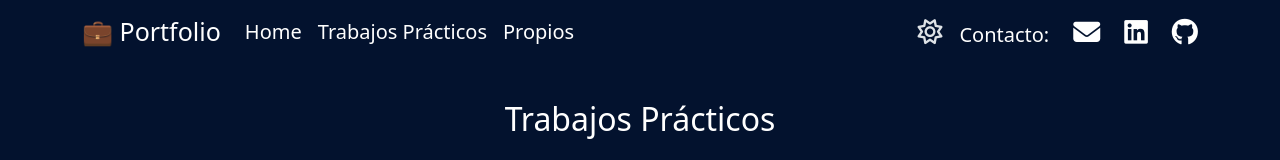
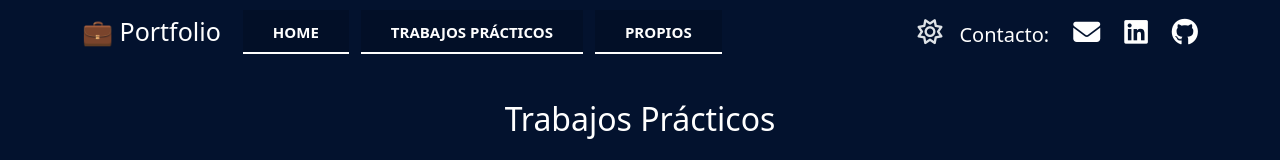
Before and after one commit to aalejoo12/portfolioamas, a React (Vite) app: page /proyectos in a window 1280 px wide. Shown: the top 160 px of the page. Built offline with nearby package versions, Linux system fonts and the light colour scheme.

Commit message:
animaciones varias

```diff
--- a/src/components/Header.jsx
+++ b/src/components/Header.jsx
@@ -42,8 +42,37 @@ const Header = () => {
           </Navbar.Brand>
           <Navbar.Toggle aria-controls="basic-navbar-nav" />
           <Navbar.Collapse id="basic-navbar-nav">
+            {modoOscuro ? (
               <Nav className="me-auto">
-              {/* <Nav.Link href="#home" onClick={scrollToTop}><Link className="link" to={"/"}>Inicio</Link></Nav.Link> */}
+                <button>
+                  <a href="#section1" className="btn2"><span className="spn2">Sobre mí</span></a>
+                </button>
+                <button>
+                  <a href="#section2" className="btn2"><span className="spn2">Skills</span></a>
+                </button>
+                <button>
+                <Link onClick={scrollToTop} className="link btn2" to={"/proyectos"}><span className="spn2">
+                    Proyectos
+                  </span></Link>
+                </button>
+              </Nav>
+            ) :
+              (<Nav className="me-auto">
+                <button>
+                  <a href="#section1" className="btn3"><span className="spn2">Sobre mí</span></a>
+                </button>
+                <button>
+                  <a href="#section2" className="btn3"><span className="spn2">Skills</span></a>
+                </button>
+                <button>
+                <Link onClick={scrollToTop} className="link btn3" to={"/proyectos"}><span className="spn2 text-black">
+                    Proyectos
+                  </span></Link>
+                </button>
+              </Nav>)}
+
+            {/* <Nav className="me-auto">
+
               <Nav.Link
                 className={modoOscuro ? "text-white" : "text-black"}
                 href="#section1"
@@ -64,7 +93,9 @@ const Header = () => {
                   Proyectos
                 </Link>
               </Nav.Link>
-            </Nav>
+
+            </Nav> */}
+
             {modoOscuro ? (
               <motion.div
                 whileHover={{ scale: 1.2 }}
--- a/src/components/HeaderProyectos.jsx
+++ b/src/components/HeaderProyectos.jsx
@@ -34,12 +34,42 @@ const HeaderProyectos = () => {
           </Navbar.Brand>
       <Navbar.Toggle aria-controls="basic-navbar-nav" />
       <Navbar.Collapse id="basic-navbar-nav">
-        <Nav className="me-auto">
+      {modoOscuro ? (
+              <Nav className="me-auto">
+                <button>
+                <Link onClick={scrollToTop} className="link btn2" to={"/"}><span className="spn2">
+                    Home
+                  </span></Link>
+                </button>
+                <button>
+                  <a href="#section1" className="btn2"><span className="spn2">Trabajos Prácticos</span></a>
+                </button>
+                <button>
+                  <a href="#section2" className="btn2"><span className="spn2">Propios</span></a>
+                </button>
+              </Nav>
+            ) :
+              (
+                <Nav className="me-auto">
+                <button>
+                <Link onClick={scrollToTop} className="link btn3" to={"/"}><span className="spn2 text-black">
+                    Home
+                  </span></Link>
+                </button>
+                <button>
+                  <a href="#section1" className="btn3"><span className="spn2">Trabajos Prácticos</span></a>
+                </button>
+                <button>
+                  <a href="#section2" className="btn3"><span className="spn2">Propios</span></a>
+                </button>
+              </Nav>
+              )}
+
+        {/* <Nav className="me-auto">
           <Nav.Link className={modoOscuro?"text-white":"text-black"} onClick={scrollToTop}><Link className='link' to={"/"}>Home</Link></Nav.Link>
           <Nav.Link className={modoOscuro?"text-white":"text-black"} href="#section1">Trabajos Prácticos</Nav.Link>
           <Nav.Link className={modoOscuro?"text-white":"text-black"} href="#section2">Propios</Nav.Link>
-          {/* <Nav.Link><Link className='link' to={"/proyectos"}>Proyectos</Link></Nav.Link> */}
-        </Nav>
+        </Nav> */}
         {modoOscuro ? (
               <motion.div
               whileHover={{ scale: 1.2 }}
--- a/src/css/Header.css
+++ b/src/css/Header.css
@@ -50,3 +50,130 @@
 .btnOscuro{
     color: black;
 }
+
+.btn2 {
+    position: relative;
+    display: inline-block;
+    padding: 9px 28px;
+    border: 2px solid #fefefe;
+    text-transform: uppercase;
+    color: #fefefe;
+    text-decoration: none;
+    font-weight: 600;
+    font-size: 15px;
+    transition: 0.3s;
+  }
+
+  .btn2::before {
+    content: '';
+    position: absolute;
+    top: -2px;
+    left: -2px;
+    width: calc(100% + 4px);
+    height: calc(100% - -2px);
+    background-color: #020f27;
+    transition: 0.3s ease-out;
+    transform: scaleY(1);
+  }
+
+  .btn2::after {
+    content: '';
+    position: absolute;
+    top: -2px;
+    left: -2px;
+    width: calc(100% + 4px);
+    height: calc(100% - 50px);
+    background-color: #020f27;
+    transition: 0.3s ease-out;
+    transform: scaleY(1);
+  }
+
+  .btn2:hover::before {
+    transform: translateY(-27px);
+    height: 0;
+  }
+
+  .btn2:hover::after {
+    transform: scaleX(0);
+    transition-delay: 0.15s;
+  }
+
+  .btn2:hover {
+    border: 2px solid #fefefe;
+  }
+
+  .btn2 span {
+    position: relative;
+    z-index: 3;
+  }
+
+  button {
+    text-decoration: none;
+    border: none;
+    background-color: transparent;
+  }
+
+
+
+
+  .btn3 {
+    position: relative;
+    display: inline-block;
+    padding: 9px 28px;
+    border: 2px solid #03122E;
+    text-transform: uppercase;
+    color: black;
+    text-decoration: none;
+    font-weight: 600;
+    font-size: 15px;
+    transition: 0.3s;
+  }
+
+  .btn3::before {
+    content: '';
+    position: absolute;
+    top: -2px;
+    left: -2px;
+    width: calc(100% + 4px);
+    height: calc(100% - -2px);
+    background-color: #d9eaf8;
+    transition: 0.3s ease-out;
+    transform: scaleY(1);
+  }
+
+  .btn3::after {
+    content: '';
+    position: absolute;
+    top: -2px;
+    left: -2px;
+    width: calc(100% + 4px);
+    height: calc(100% - 50px);
+    background-color: #03122E;
+    transition: 0.3s ease-out;
+    transform: scaleY(1);
+  }
+
+  .btn3:hover::before {
+    transform: translateY(-27px);
+    height: 0;
+  }
+
+  .btn3:hover::after {
+    transform: scaleX(0);
+    transition-delay: 0.15s;
+  }
+
+  .btn3:hover {
+    border: 2px solid #03122E;
+  }
+
+  .btn3 span {
+    position: relative;
+    z-index: 3;
+  }
+
+  button {
+    text-decoration: none;
+    border: none;
+    background-color: transparent;
+  }
```
Lines whose indentation alone changed are shown as unchanged.
